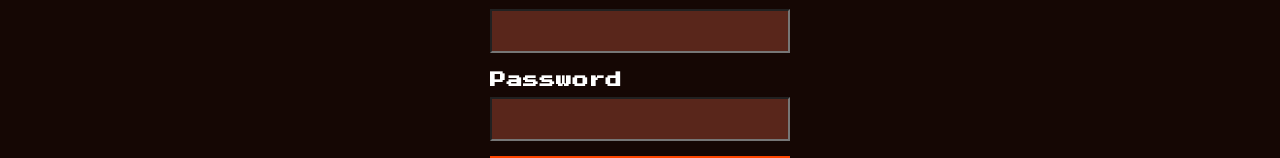
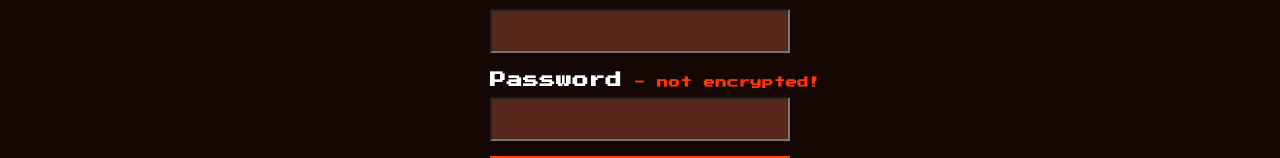
Before and after one commit to HU-EBP/site, a React (Create React App) app: page /register in a window 1280 px wide. Shown: the part 254-412 px from the top of the page. Built offline with nearby package versions, Linux system fonts and the light colour scheme; no server answers.

Commit message:
warning toegevoegd, poorten gefixt

```diff
--- a/src/index.css
+++ b/src/index.css
@@ -121,3 +121,11 @@ input {
   cursor: pointer;
   transition: 0.3s;
 }
+
+#warning {
+  color: var(--secondairyColor);
+  font-size: 0.7rem;
+  text-align: center;
+  margin: 0;
+  text-wrap: nowrap;
+}
--- a/src/pages/Forum.js
+++ b/src/pages/Forum.js
@@ -32,14 +32,14 @@ const Forum = () => {
   // Run when the component is first rendered
   useEffect(() => {
     // If there is an id item in local storage, fetch the list of all threads
-    fetch("http://145.89.192.177:4000/api/all/threads")
+    fetch("http://145.89.192.177:8080/api/all/threads")
       .then((res) => res.json())
       .then((data) => setThreadList(data.threads)) // Update the thread list state with the data from the server
       .catch((err) => console.error(err)); // Log any errors
   }, [navigate]); // Re-run when the navigate function changes
 
   const createThread = () => {
-    fetch("http://145.89.192.177:4000/api/create/thread", {
+    fetch("http://145.89.192.177:8080/api/create/thread", {
       method: "POST",
       body: JSON.stringify({
         title,
--- a/src/pages/LoginFrame.js
+++ b/src/pages/LoginFrame.js
@@ -53,7 +53,7 @@ const LoginFrame = (props) => {
           onChange={(e) => setEmail(e.target.value)}
         />
         <label htmlFor="password">Password</label>
-        <p>hoi</p>
+
         <input
           type="password"
           name="password"
@@ -62,6 +62,7 @@ const LoginFrame = (props) => {
           value={password}
           onChange={(e) => setPassword(e.target.value)}
         />
+
         <button className="loginBtn">SIGN IN</button>
         <p>
           Don't have an account? <Link to="/register">Create one</Link>
--- a/src/pages/Register.js
+++ b/src/pages/Register.js
@@ -19,7 +19,7 @@ const Register = () => {
   const navigate = useNavigate();
 
   const signUp = () => {
-    fetch("http://localhost:4000/api/register", {
+    fetch("http://145.89.192.177:8080/api/register", {
       method: "POST",
       body: JSON.stringify({
         email,
@@ -64,7 +64,10 @@ const Register = () => {
           value={email}
           onChange={(e) => setEmail(e.target.value)}
         />
-        <label htmlFor="password">Password</label>
+        <label htmlFor="password">
+          Password<span id="warning"> - not encrypted!</span>
+        </label>
+
         <input
           type="password"
           name="password"
@@ -73,6 +76,7 @@ const Register = () => {
           value={password}
           onChange={(e) => setPassword(e.target.value)}
         />
+
         <button className="registerBtn">REGISTER</button>
         <p>
           Have an account? <Link to="/login">Sign in</Link>
```
Also changed, not shown: src/pages/Dashboard.js (deleted, +0 -11 lines), 2 other files (tests, documents, lock files or other folders).
